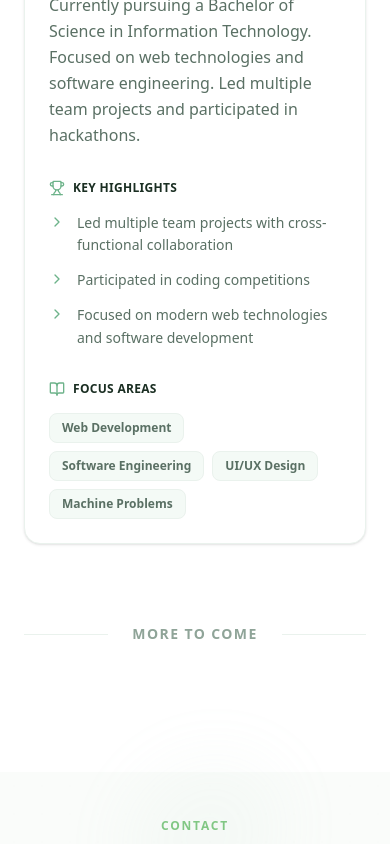
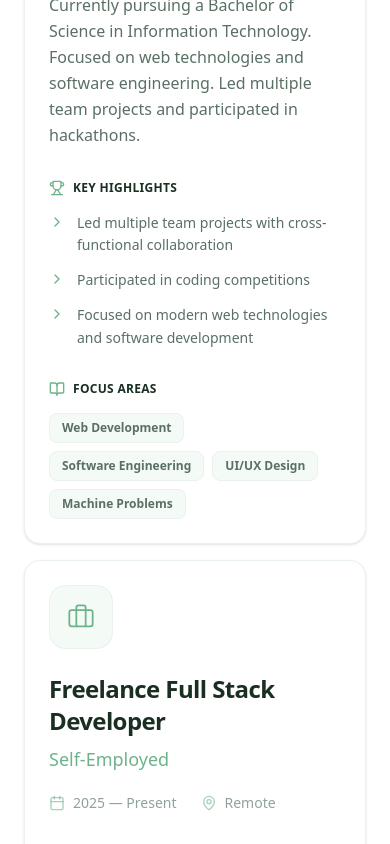
Before and after one commit to KlyrhonMiko/portfolio, a Next.js app: page / in a window 390 px wide. Shown: the part 5441-6285 px from the top of the page. Built offline with nearby package versions, Linux system fonts and the light colour scheme.

Commit message:
Added experience

```diff
--- a/src/components/Experience.tsx
+++ b/src/components/Experience.tsx
@@ -10,7 +10,7 @@ const experiences = [
     title: "B.S. Information Technology",
     organization: "Pamantasan ng Lungsod ng Pasig",
     location: "Pasig City, Philippines",
-    period: "2023 — Current",
+    period: "2023 — Present",
     description:
       "Currently pursuing a Bachelor of Science in Information Technology. Focused on web technologies and software engineering. Led multiple team projects and participated in hackathons.",
     skills: [
@@ -25,6 +25,27 @@ const experiences = [
       "Focused on modern web technologies and software development",
     ],
   },
+  {
+    type: "work",
+    title: "Freelance Full Stack Developer",
+    organization: "Self-Employed",
+    location: "Remote",
+    period: "2025 — Present",
+    description:
+      "Developing and maintaining responsive web applications for various clients. Focusing on delivering high-quality, scalable solutions using modern web technologies to meet client requirements.",
+    skills: [
+      "Full Stack Development",
+      "React",
+      "TypeScript",
+      "Node.js",
+      "Tailwind CSS",
+    ],
+    highlights: [
+      "Designed and implemented intuitive user interfaces",
+      "Developed robust backend APIs and integrated databases",
+      "Managed project timelines and communicated directly with clients",
+    ],
+  }
 ];
 
 export default function Experience() {
@@ -81,20 +102,36 @@ export default function Experience() {
             </div>
           </div>
 
-          {/* Right Pane (Content) */}
-          <div className="lg:col-span-8 space-y-12">
+          {/* Right Pane (Content) — Timeline */}
+          <div className="lg:col-span-8 relative">
+            {/* Continuous vertical timeline line */}
+            <div
+              className="absolute left-[1.95rem] sm:left-[2rem] top-8 bottom-8 w-px hidden sm:block"
+              style={{
+                background:
+                  "linear-gradient(to bottom, transparent 0%, var(--color-primary) 10%, var(--color-primary) 90%, transparent 100%)",
+                opacity: 0.18,
+              }}
+            />
+
+            <div className="flex flex-col gap-0">
               {experiences.map((exp, index) => (
                 <motion.div
                   key={`${exp.title}-${index}`}
                   variants={itemVariants}
                   className="group relative"
                 >
-                {/* Timeline connection line for desktop */}
-                {index !== experiences.length - 1 && (
-                  <div className="absolute left-8 top-24 bottom-[-3rem] w-px bg-border-light hidden sm:block" />
-                )}
+                  {/* Timeline Node */}
+                  <div className="hidden sm:flex absolute left-0 top-9 z-10 items-center justify-center w-16">
+                    {/* Outer glow ring */}
+                    <div className="absolute h-5 w-5 rounded-full bg-primary/10 group-hover:bg-primary/20 transition-colors duration-500" />
+                    {/* Inner dot */}
+                    <div className="relative h-3 w-3 rounded-full bg-primary/50 group-hover:bg-primary ring-4 ring-surface transition-all duration-300" />
+                  </div>
 
-                <div className="bg-surface border border-border-light hover:border-primary/30 transition-colors duration-500 rounded-2xl md:rounded-3xl p-6 md:p-10 shadow-sm hover:shadow-xl hover:shadow-primary/5">
+                  {/* Card with timeline offset */}
+                  <div className="sm:ml-20 mb-4">
+                    <div className="bg-surface border border-border-light hover:border-primary/30 transition-all duration-500 rounded-2xl md:rounded-3xl p-6 md:p-10 shadow-sm hover:shadow-xl hover:shadow-primary/5">
                       <div className="flex flex-col sm:flex-row gap-6 mb-8">
                         {/* Icon Container */}
                         <div className="shrink-0">
@@ -177,16 +214,25 @@ export default function Experience() {
                         </div>
                       </div>
                     </div>
+                  </div>
                 </motion.div>
               ))}
 
-            <motion.div variants={itemVariants} className="pt-8 flex items-center gap-6">
+              {/* "More to come" — aligned to the timeline */}
+              <motion.div variants={itemVariants} className="relative">
+                {/* End node */}
+                <div className="hidden sm:flex absolute left-0 top-3 z-10 items-center justify-center w-16">
+                  <div className="h-2.5 w-2.5 rounded-full border-2 border-primary/30 bg-surface ring-4 ring-surface" />
+                </div>
+                <div className="sm:ml-20 pt-4 pb-2 flex items-center gap-6">
                   <div className="h-px bg-border-light flex-grow" />
                   <span className="text-sm font-bold tracking-widest uppercase text-muted">
                     More to come
                   </span>
                   <div className="h-px bg-border-light flex-grow" />
+                </div>
               </motion.div>
+            </div>
           </div>
         </motion.div>
       </div>
```
Lines whose indentation alone changed are shown as unchanged.
